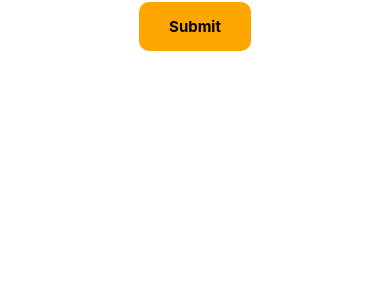
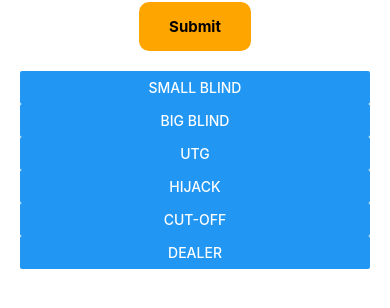
Before and after one commit to TommyClemenzaChen/Poker-Ai, a React Native app in the folder poker-interface/: screen / in a window 390 px wide. Shown: the part 222-530 px from the top of the page. Built offline with nearby package versions, Linux system fonts and the light colour scheme.

Commit message:
positions

```diff
--- a/poker-interface/App.js
+++ b/poker-interface/App.js
@@ -1,5 +1,5 @@
 import React from 'react';
-import { View, Text, StyleSheet, TouchableOpacity} from 'react-native';
+import { View, Text, StyleSheet, TouchableOpacity, Button} from 'react-native';
 import { SelectList } from 'react-native-dropdown-select-list';
 
 import Checkbox from 'expo-checkbox';
@@ -11,13 +11,13 @@ const api = axios.create({
   baseURL: 'http://127.0.0.1:5000'
 })
 
-const handleSubmit = async (card1, card2, checked) => {
+const handleSubmit = async (card1, card2, checked, position) => {
   const res = await api.post('/get_optimal_action', {
     card1_value: card1,
     card2_value: card2,
     are_suited: checked,
     player_name : 'bob',
-    position : 'UTG',
+    position : position,
     min_bet : 10,
 
   })
@@ -71,19 +71,24 @@ const customInput = () => {
 
   ];
 
-
+  //Function to deal with button press
   const handlePress = () => {
     console.log('Submit');
+
     // Add logic for the "Submit" button here -- route backend
     alert(
       data.find((item) => item.key === card1)?.value + "," +
       data.find((item) => item.key === card2)?.value + "\n" +
+      position + "\n" +
       (checked ? "suited" : "not suited")
     )
 
-    handleSubmit(card1, card2, checked)
+    handleSubmit(card1, card2, checked, position)
+  };
 
-  };
+  const [position, setPosition] = React.useState("")
+  const positionData = ['Small Blind', 'Big Blind', 'UTG', 'Hijack', 'Cut-off', 'Dealer'];
+
 
   return (
     <>
@@ -131,6 +136,18 @@ const customInput = () => {
             >
               <Text style = {{fontSize: 15, fontWeight: 'bold', textAlign: 'center'}}>Submit</Text>
             </TouchableOpacity>
+          </View>
+
+
+          <View>
+            {positionData.map(pos => (
+              <Button
+                key={pos}
+                title={pos}
+                onPress={() => setPosition(pos)}
+                checked={pos === setPosition}
+              />
+            ))}
           </View>
 
         </View>
```
